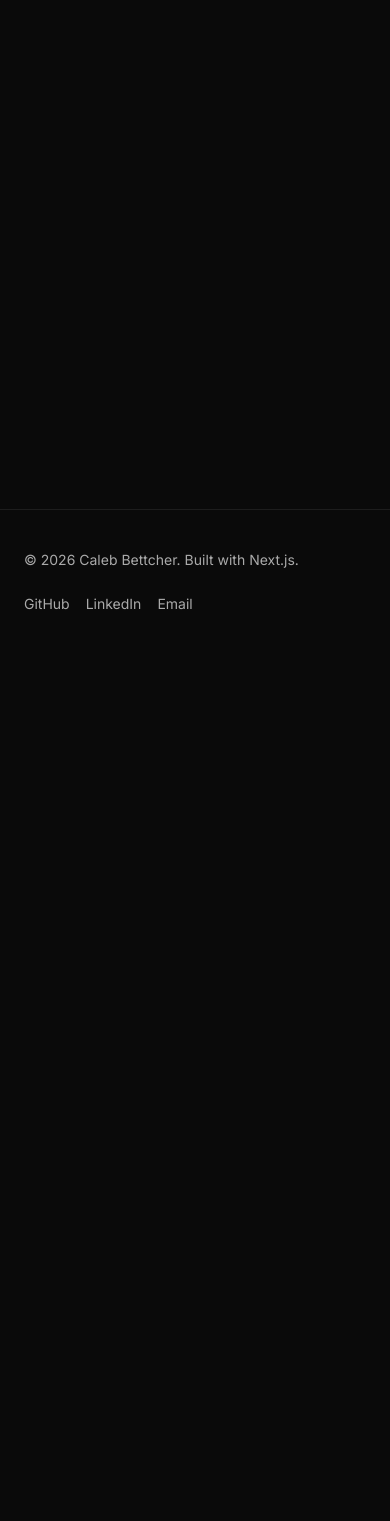
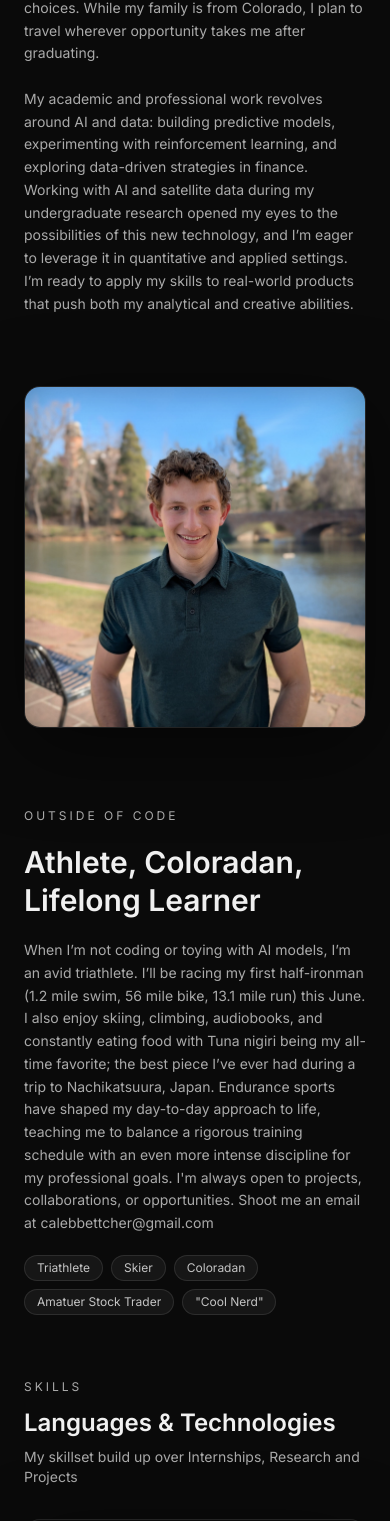
Before and after one commit to CBetch/calebbettcher-website, a Next.js app: page /about in a window 390 px wide. Shown: the part 432-1953 px from the top of the page. Before the commit the page ends 1086 px from the top, so only its background shows below. Built offline with nearby package versions, Linux system fonts and the light colour scheme.

Commit message:
Completed about me page

```diff
--- a/src/app/about/page.tsx
+++ b/src/app/about/page.tsx
@@ -1,32 +1,95 @@
 import Container from "@/components/Container";
+import SectionHeader from "@/components/SectionHeader";
+import ProjectShowcase from "@/components/content/ProjectShowcase";
 import Card from "@/components/Card";
-import SectionHeader from "@/components/SectionHeader";
+import Button from "@/components/Button";
+
+const skills = {
+  "Languages": ["Python", "JavaScript", "C++", "SQL"],
+  "ML / Data": ["PyTorch", "NumPy", "Pandas", "SLURM"],
+  "Web & Infra": ["React", "Next.js", "Docker", "Git"],
+  "Finance / Quant": ["Algorithmic Trading", "Stocks", "Options Pricing", "Data Analysis"],
+};
 
 export default function AboutPage() {
   return (
     <Container>
-      <div className="pt-8">
+      <ProjectShowcase
+        eyebrow=""
+        title="About Me 👋"
+        description={
+          <>
+          QuantFi Software Engineer, Researcher, AI Engineer, & Triathlete
+          <br /><br />
+          Hey there, I’m Caleb. I love Computers, Finances, Math, and solving complex problems. I recently
+          earned my BS in Computer Science from the University of Colorado Boulder and currently work as
+          a software engineering intern at Belvedere Trading in Boulder. From fall 2026 through spring
+          2027, I’ll be pursuing a Master’s degree in CS, and I’m currently deciding between a couple of
+          top choices. While my family is from Colorado, I plan to travel wherever opportunity takes me
+          after graduating.
+          <br /><br />
+          My academic and professional work revolves around AI and data: building predictive models,
+          experimenting with reinforcement learning, and exploring data-driven strategies in finance.
+          Working with AI and satellite data during my undergraduate research opened my eyes to the
+          possibilities of this new technology, and I’m eager to leverage it in quantitative and applied
+          settings. I’m ready to apply my skills to real-world products that push both my analytical and
+          creative abilities.
+          <br /><br />
+          </>
+        }
+        image="/images/portrait.jpg"
+        imageAlt="Caleb Bettcher"
+      />
+
+      {/* ── Section 3: Outside of Code ──────────────────────── */}
+      <ProjectShowcase
+        eyebrow="Outside of Code"
+        title="Athlete, Coloradan, Lifelong Learner"
+        description={
+          <>
+          When I’m not coding or toying with AI models, I’m an avid triathlete. I’ll be racing my first
+          half-ironman (1.2 mile swim, 56 mile bike, 13.1 mile run) this June. I also enjoy skiing,
+          climbing, audiobooks, and constantly eating food with Tuna nigiri being my all-time favorite;
+          the best piece I’ve ever had during a trip to Nachikatsuura, Japan. Endurance sports have shaped
+          my day-to-day approach to life, teaching me to balance a rigorous training schedule with an even
+          more intense discipline for my professional goals. I'm always open to projects, collaborations,
+          or opportunities. Shoot me an email at calebbettcher@gmail.com
+          </>
+        }
+        tags={["Triathlete", "Skier", "Coloradan", "Amatuer Stock Trader", "\"Cool Nerd\""]}
+      />
+
+      {/* ── Skills Grid ─────────────────────────────────────── */}
+      <div className="mt-6">
         <SectionHeader
-          eyebrow="About"
-          title="About Me"
-          subtitle="This is where I'll write a little bit about me! Right now, there's a lot of placeholder text so this website doesn't look totally AI generated."
+          eyebrow="Skills"
+          title="Languages & Technologies"
+          subtitle="My skillset build up over Internships, Research and Projects"
         />
+        <div className="grid sm:grid-cols-2 md:grid-cols-4 gap-4">
+          {Object.entries(skills).map(([category, items]) => (
+            <Card key={category} className="p-5">
+              <div className="text-xs uppercase tracking-[0.2em] text-muted mb-3">
+                {category}
+              </div>
+              <ul className="space-y-1.5">
+                {items.map((item) => (
+                  <li key={item} className="text-sm text-fg/80 flex items-center gap-2">
+                    <span className="w-1 h-1 rounded-full bg-white/30 shrink-0" />
+                    {item}
+                  </li>
+                ))}
+              </ul>
+            </Card>
+          ))}
+        </div>
+      </div>
 
-        {/* <div className="grid md:grid-cols-2 gap-5">
-          <Card className="p-6">
-            <div className="text-sm font-semibold text-fg">What I do</div>
-            <p className="mt-2 text-sm text-muted">
-              I'm a 20 year old senior in my CS undergraduate degree, athlete, incoming grad student, and aspiring AI/ML engineer looking to break into the financial industry!
-            </p>
-          </Card>
-
-          <Card className="p-6">
-            <div className="text-sm font-semibold text-fg">What I like</div>
-            <p className="mt-2 text-sm text-muted">
-              Skiing, Triathlons, Coding (sometimes), AI, Stocks, and Coffee
-            </p>
-          </Card>
-        </div> */}
+      {/* ── CTA ─────────────────────────────────────────────── */}
+      <div className="mt-6 flex flex-wrap gap-3">
+        <Button href="/contact">Get in Touch</Button>
+        <Button href="/experience" variant="ghost">View Experience</Button>
+        <Button href="/projects" variant="ghost">Browse Projects</Button>
       </div>
     </Container>
   );
--- a/src/components/SectionHeader.tsx
+++ b/src/components/SectionHeader.tsx
@@ -16,7 +16,7 @@ export default function SectionHeader({
         {title}
       </h2>
       {subtitle ? (
-        <p className="mt-2 text-sm md:text-base text-muted max-w-2xl">
+        <p className="mt-2 text-sm md:text-base text-muted">
           {subtitle}
         </p>
       ) : null}
--- a/src/components/content/ProjectShowcase.tsx
+++ b/src/components/content/ProjectShowcase.tsx
@@ -86,7 +86,7 @@ function MediaPanel({
   }
 
   return (
-    <div className={`${cardClass} aspect-video`}>
+    <div className={`${cardClass} aspect-square`}>
       <Image src={image!} alt={imageAlt ?? ""} fill className="object-cover" />
       <div className="pointer-events-none absolute inset-0 shadow-[inset_0_0_40px_rgba(0,0,0,0.3)]" />
     </div>
```
Also changed, not shown: public/images/portrait.jpg (added).
